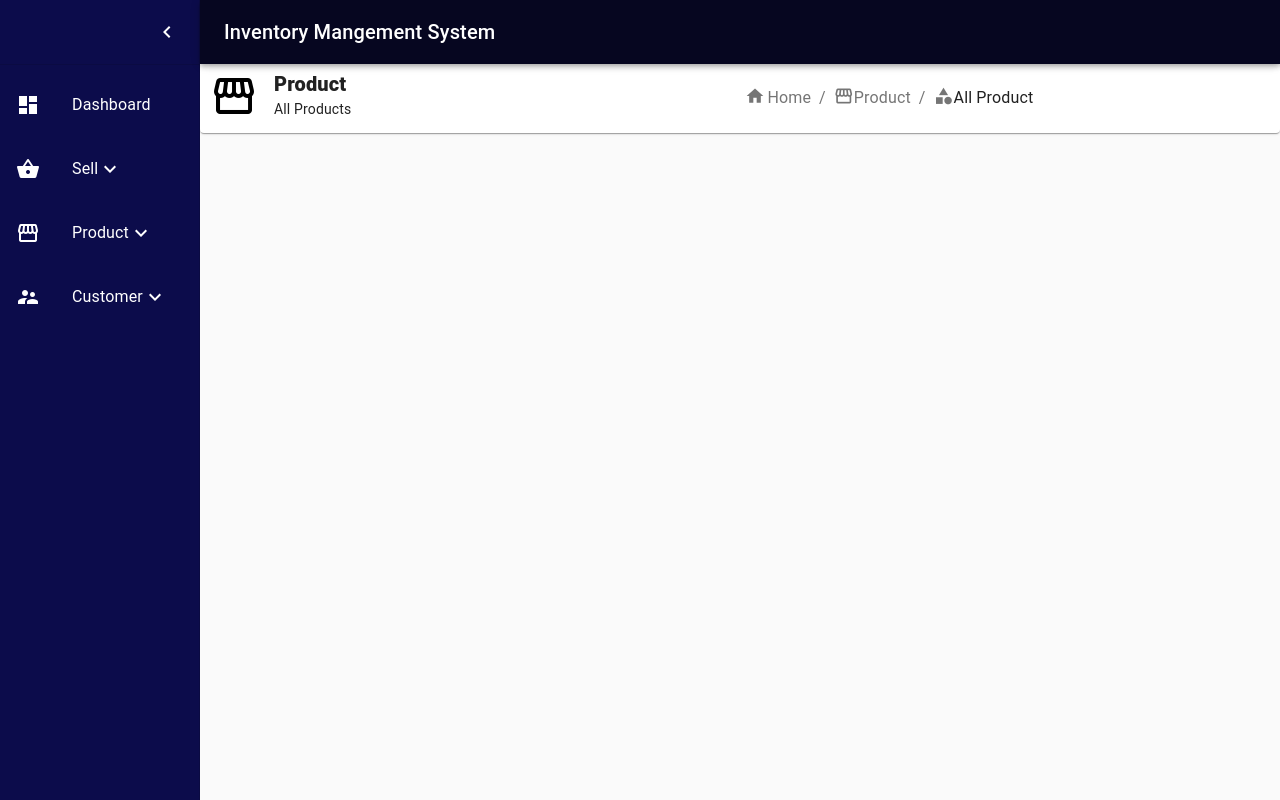
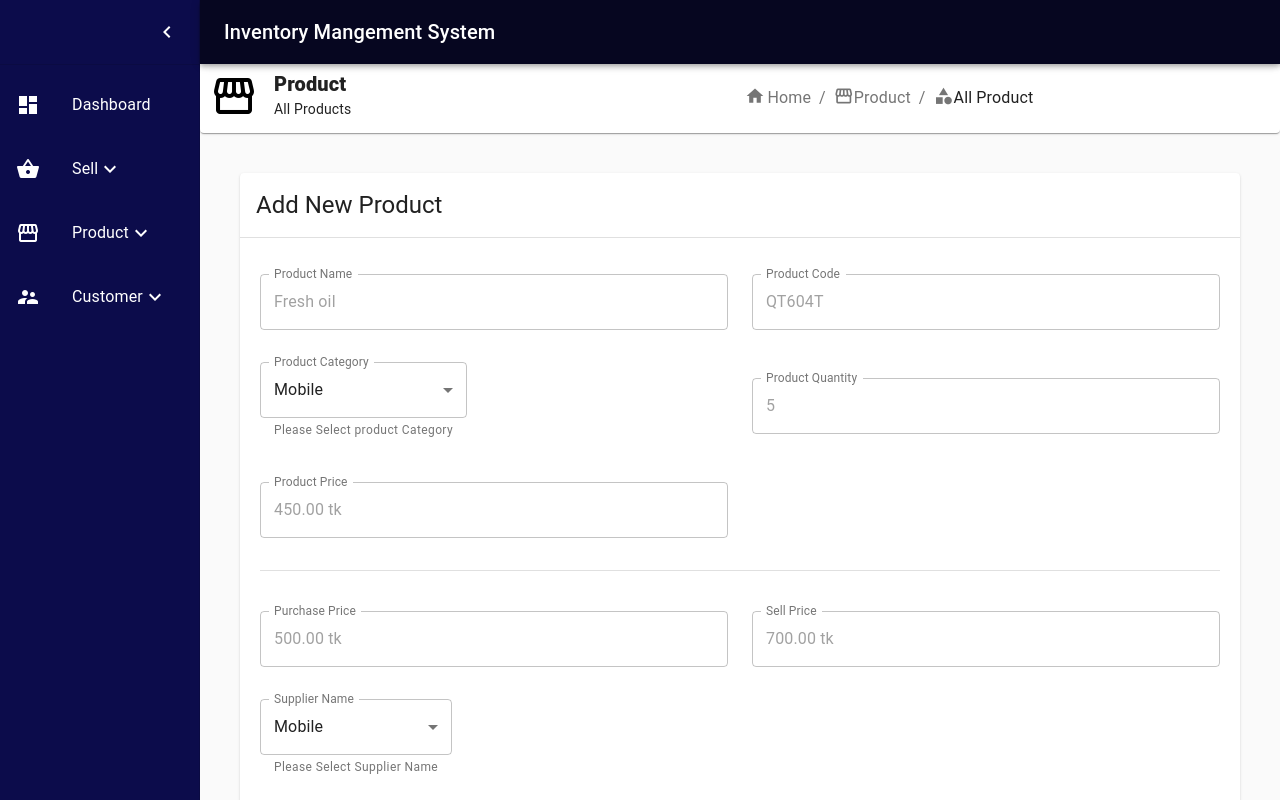
Before and after one commit to mbbipul/inventory_management_system, a React (Create React App) app: page /product/add-product in a window 1280 px wide. Shown: the top 800 px of the page. Built offline with nearby package versions, Linux system fonts and the light colour scheme.

Commit message:
Add product view

```diff
--- a/package.json
+++ b/package.json
@@ -8,6 +8,7 @@
     "@testing-library/jest-dom": "^4.2.4",
     "@testing-library/react": "^9.5.0",
     "@testing-library/user-event": "^7.2.1",
+    "material-table": "^1.59.0",
     "react": "^16.13.1",
     "react-dom": "^16.13.1",
     "react-redux": "^7.2.0",
--- /dev/null
+++ b/src/Views/addProduct.js
@@ -0,0 +1,70 @@
+import React from 'react';
+import { Card , CardHeader, Divider } from '@material-ui/core';
+import Form from '../components/form';
+
+class AddProduct extends React.Component {
+
+    fields = [
+        {
+            label : "Product Name",
+            placeholder : "Fresh oil",
+            type : 0,
+        },
+        {
+            label : "Product Code",
+            placeholder : "QT604T",
+            type : 0,
+        },
+        {
+            label : "Product Category",
+            placeholder : "Please Select product Category",
+            type : 1,
+        },
+        {
+            label : "Product Quantity",
+            placeholder : "5",
+            type : 0,
+        },
+        {
+            label : "Product Price",
+            placeholder : "450.00 tk",
+            type : 0,
+        },
+        {
+            type : 999,
+        },
+        {
+            label : "Purchase Price",
+            placeholder : "500.00 tk",
+            type : 0,
+        },
+        {
+            label : "Sell Price",
+            placeholder : "700.00 tk",
+            type : 0,
+        },
+        {
+            label : "Supplier Name",
+            placeholder : "Please Select Supplier Name",
+            type : 1,
+        },
+        {
+            label : "Details",
+            placeholder : "product details",
+            type : 2,
+        }
+    ]
+    render(){
+        return (
+            <Card style={{margin:40}}>
+                <CardHeader
+                    title="Add New Product"
+                />
+                <Divider />
+                <Form fields={this.fields}/>
+            </Card>
+        )
+    }
+}
+
+export default AddProduct;
--- a/src/Views/product.js
+++ b/src/Views/product.js
@@ -1,13 +1,11 @@
 import React from "react";
 import {
-  BrowserRouter as Router,
   Switch,
   Route,
-  Link,
-  useParams,
-  useRouteMatch
 } from "react-router-dom";
 import RouteHeader from '../components/routeHeader';
+import ProductTable from '../components/productTable';
+import AddProduct from "./addProduct";
 
 class Product extends React.Component {
 
@@ -32,10 +30,10 @@ class Product extends React.Component {
                 <RouteHeader details={this.routeHeader} />
                 <Switch>
                     <Route exact path="/product">
-                    <h3>Please select a topic.</h3>
+                        <ProductTable />
                     </Route>
-                    <Route path={'${this.props.match}/topicId'}>
-                        Hello world
+                    <Route exact path="/product/add-product">
+                        <AddProduct />
                     </Route>
                 </Switch>
             </div>
--- /dev/null
+++ b/src/components/form.js
@@ -0,0 +1,86 @@
+import React from 'react';
+import {TextField ,Grid , MenuItem , Divider , Button} from '@material-ui/core';
+
+class Form extends React.Component {
+    render(){
+        return(
+            <form  noValidate autoComplete="off" style={{padding:20,paddingBottom:50}}>
+                <Grid
+                    container
+                    direction="row"
+                    justify="space-between"
+                    alignItems="flex-start"
+                    spacing={3}
+                >
+                    {
+                        this.props.fields.map( (field,i) => {
+                            let item = "";
+                            let options = ["Mobile","Milk","Ice Cream"];
+
+                            switch (field.type) {
+                                case 0:
+                                    item = <Grid key={i} item xs={6}>
+                                        <TextField
+                                            label={field.label}
+                                            fullWidth
+                                            placeholder={field.placeholder}
+                                            margin="normal"
+                                            InputLabelProps={{
+                                                shrink: true,
+                                            }}
+                                            variant="outlined"
+                                            />
+                                    </Grid>    ;
+                                    break;
+                                case 1:
+                                    item = <Grid key={i} item xs={6}>
+                                        <TextField
+                                            select
+                                            label={field.label}
+                                            value={options[0]}
+                                            helperText={field.placeholder}
+                                            variant="outlined"
+                                        >
+                                            {options.map((option) => (
+                                            <MenuItem key={option} value={option}>
+                                                {option}
+                                            </MenuItem>
+                                            ))}
+                                        </TextField>
+                                    </Grid>
+                                     ;
+                                    break;
+                                case 2:
+                                    item =<Grid item xs={12}>
+                                            <TextField
+                                                fullWidth
+                                                label={field.label}
+                                                multiline
+                                                rows={4}
+                                                placeholder={field.placeholder}
+                                                variant="outlined"
+                                            />
+                                        </Grid>;
+                                    break;
+                                case 999:
+                                    item = <Grid key={i} item xs={12}>
+                                                <Divider />
+                                            </Grid>;
+                                    break;
+                                default:
+                                    break;
+                            }
+                            return item;
+                        })
+                    }
+                </Grid>
+                <br />
+                <Button type="submit" style={{float:"right"}} variant="contained" color="primary">
+                    Add Product
+                </Button>
+        </form>
+        )
+    }
+}
+
+export default Form;
--- /dev/null
+++ b/src/components/productTable.js
@@ -0,0 +1,38 @@
+import React from 'react';
+import MaterialTable from 'material-table';
+
+export default function ProductTable() {
+  const [state, setState] = React.useState({
+    columns: [
+        {title : 'SL' , field : 'serial' , type: 'numeric'},
+        {title : 'Product' ,field : 'product' },
+
+      { title: 'Name', field: 'name' },
+      { title: 'Surname', field: 'surname' },
+      { title: 'Birth Year', field: 'birthYear', type: 'numeric' },
+      {
+        title: 'Birth Place',
+        field: 'birthCity',
+        lookup: { 34: 'İstanbul', 63: 'Şanlıurfa' },
+      },
+    ],
+    data: [
+      { name: 'Mehmet', surname: 'Baran', birthYear: 1987, birthCity: 63 },
+      {
+        name: 'Zerya Betül',
+        surname: 'Baran',
+        birthYear: 2017,
+        birthCity: 34,
+      },
+    ],
+  });
+
+  return (
+    <MaterialTable
+      title="Editable Example"
+      columns={state.columns}
+      data={state.data}
+
+    />
+  );
+}
```
Also changed, not shown: 7 other files (tests, documents, lock files or other folders).
